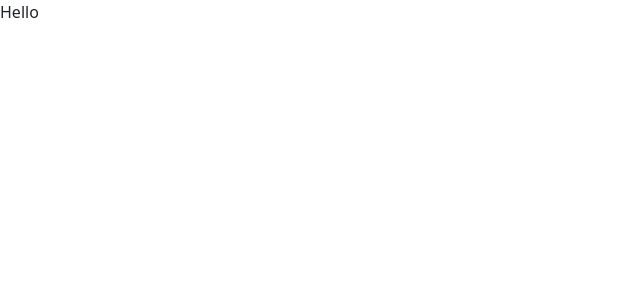
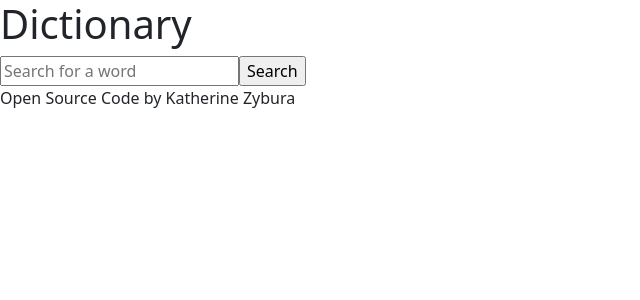
Before and after one commit to katzybura/dictionary-project, a React (Create React App) app: page / in a window 1280 px wide. Shown: the top 300 px of the page, without its empty margins (0-640 px from the left). Built offline with nearby package versions, Linux system fonts and the light colour scheme.

Commit message:
created form

```diff
--- a/src/App.js
+++ b/src/App.js
@@ -1,12 +1,15 @@
 import React from "react";
+import Dictionary from "./Dictionary";
 import './App.css';
 
 export default function App() {
   return (
     <div className="App">
       <header className="App-header">
-  <p>Hello</p>
+  <h1>Dictionary</h1>
       </header>
+      <Dictionary />
+      <footer>Open Source Code by Katherine Zybura</footer>
     </div>
   );
 }
--- /dev/null
+++ b/src/Dictionary.js
@@ -0,0 +1,20 @@
+import React, {useState} from "react";
+
+export default function Dictionary(){
+    let [keyword, setKeyword]= useState("");
+    function search(event){
+        event.preventDefault();
+        alert(`Searching for ${keyword}`);
+    }
+    function handleKeywordChange(event){
+setKeyword(event.target.value);
+    }
+    return(
+        <div className="Dictionary">
+<form onSubmit={search}>
+    <input type="search" placeholder="Search for a word" onChange={handleKeywordChange}/>
+    <input type="submit" value="Search"/>
+</form>
+        </div>
+    );
+}
```
